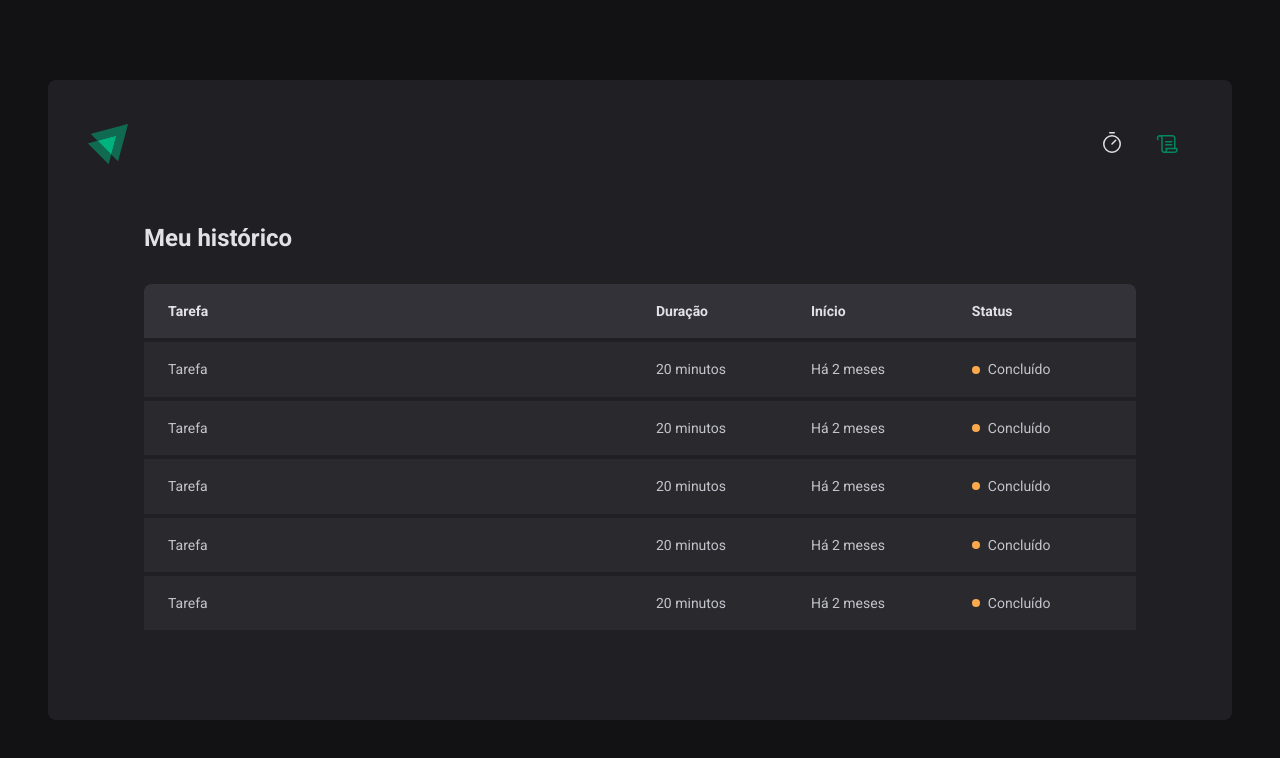
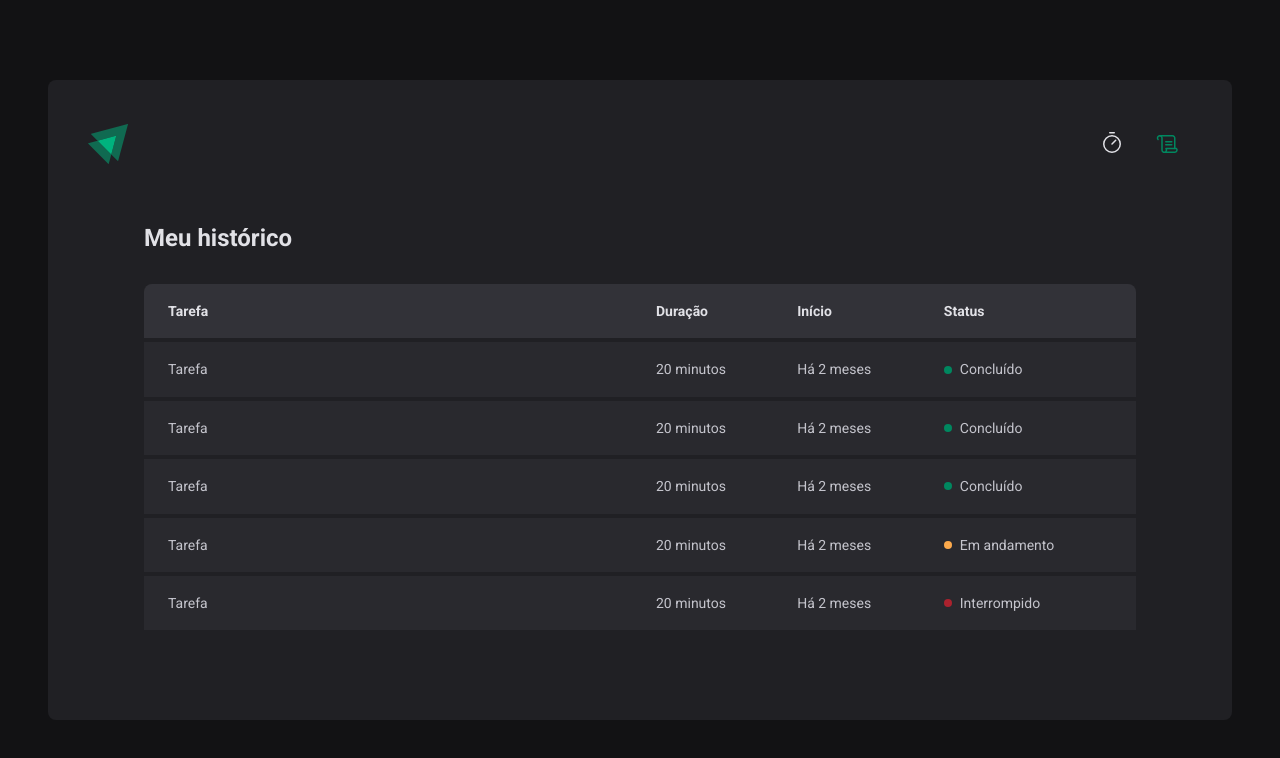
Before and after one commit to leticea/ignite-timer, a React (Vite) app: page /history in a window 1280 px wide. Shown: the top 758 px of the page. Built offline with nearby package versions, Linux system fonts and the light colour scheme.

Commit message:
estilizando o componente de status

```diff
--- a/src/pages/History/index.tsx
+++ b/src/pages/History/index.tsx
@@ -20,31 +20,31 @@
               <td>Tarefa</td>
               <td>20 minutos</td>
               <td>Há 2 meses</td>
-              <td><Status>Concluído</Status></td>
+              <td><Status statusColor="green">Concluído</Status></td>
             </tr>
             <tr>
               <td>Tarefa</td>
               <td>20 minutos</td>
               <td>Há 2 meses</td>
-              <td><Status>Concluído</Status></td>
+              <td><Status statusColor="green">Concluído</Status></td>
             </tr>
             <tr>
               <td>Tarefa</td>
               <td>20 minutos</td>
               <td>Há 2 meses</td>
-              <td><Status>Concluído</Status></td>
+              <td><Status statusColor="green">Concluído</Status></td>
             </tr>
             <tr>
               <td>Tarefa</td>
               <td>20 minutos</td>
               <td>Há 2 meses</td>
-              <td><Status>Concluído</Status></td>
+              <td><Status statusColor="yellow">Em andamento</Status></td>
             </tr>
             <tr>
               <td>Tarefa</td>
               <td>20 minutos</td>
               <td>Há 2 meses</td>
-              <td><Status>Concluído</Status></td>
+              <td><Status statusColor="red">Interrompido</Status></td>
             </tr>
           </tbody>
         </table>
--- a/src/pages/History/styles.ts
+++ b/src/pages/History/styles.ts
@@ -61,7 +61,17 @@
   }
 `;
 
-export const Status = styled.span`
+const STATUS_COLORS = {
+  yellow: "yellow-500",
+  green: "green-500",
+  red: "red-500",
+} as const;
+
+interface StatusProps {
+  statusColor: "yellow" | "red" | "green";
+}
+
+export const Status = styled.span<StatusProps>`
   display: flex;
   align-items: center;
   gap: 0.5rem;
@@ -71,6 +81,6 @@
     width: 0.5rem;
     height: 0.5rem;
     border-radius: 50%;
-    background: ${(props) => props.theme["yellow-500"]};
+    background: ${(props) => props.theme[STATUS_COLORS[props.statusColor]]};
   }
 `;
```
